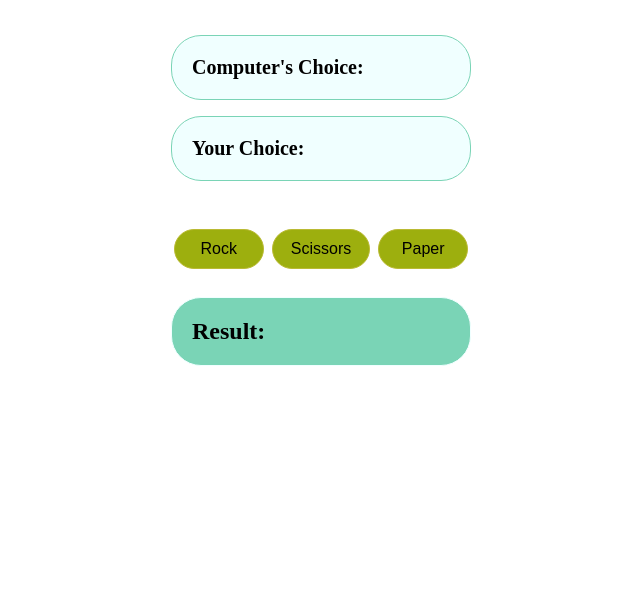
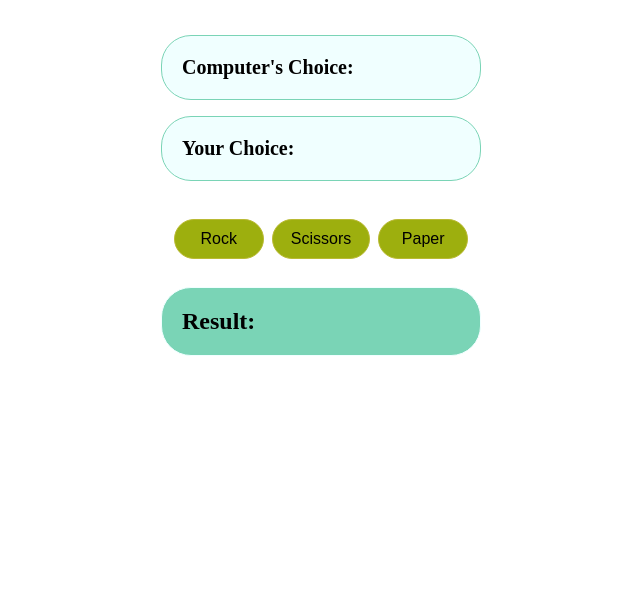
Before and after one commit to AbimbolaP/rock-paper-scissors, a plain HTML site: page index.html in a window 1280 px wide. Shown: the part 191-800 px from the top of the page, without its empty margins (319-959 px from the left). Drawn offline with Linux system fonts and the light colour scheme.

Commit message:
width update 2

```diff
--- a/styles.css
+++ b/styles.css
@@ -48,7 +48,7 @@ body {
   justify-content: space-between;
   width: 100%;
   gap: 16px;
-  padding: 20px;
+  padding: 10px;
 }
 
 .choice {
@@ -56,7 +56,7 @@ body {
   padding: 20px;
   font-size: 20px;
   font-weight: 600;
-  min-width: 300px;
+  min-width: 320px;
   border: 1px solid rgb(122, 212, 182); ;
   border-radius: 30px;
 }
@@ -95,6 +95,6 @@ button:hover {
   border: 1px solid azure;
   border-radius: 30px;
   padding: 20px;
-  min-width: 300px;
+  min-width: 320px;
   background-color: rgb(122, 212, 182);
 }
```
